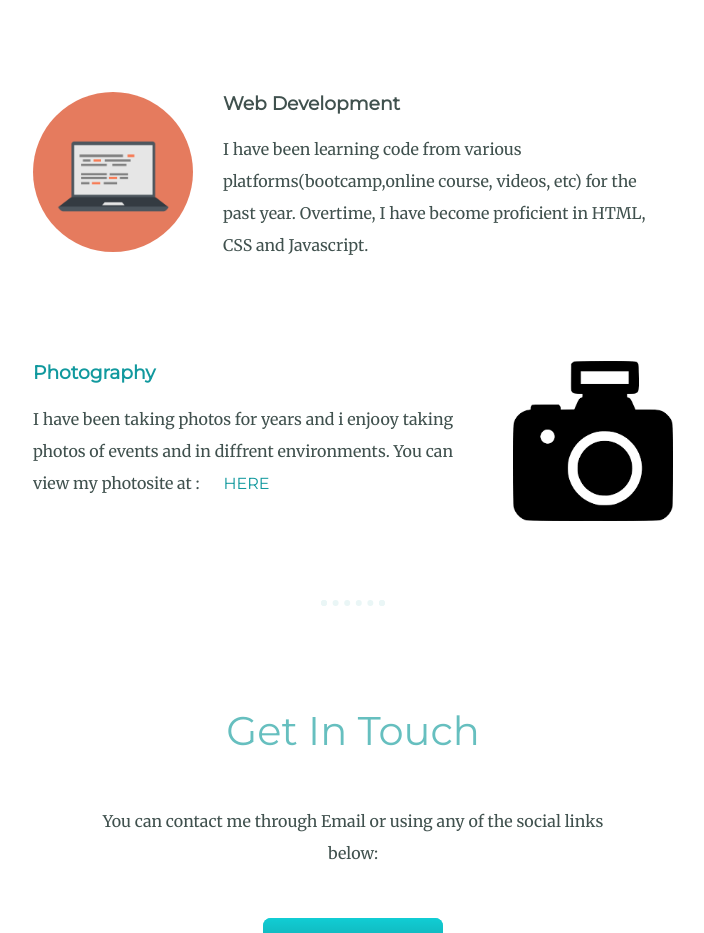
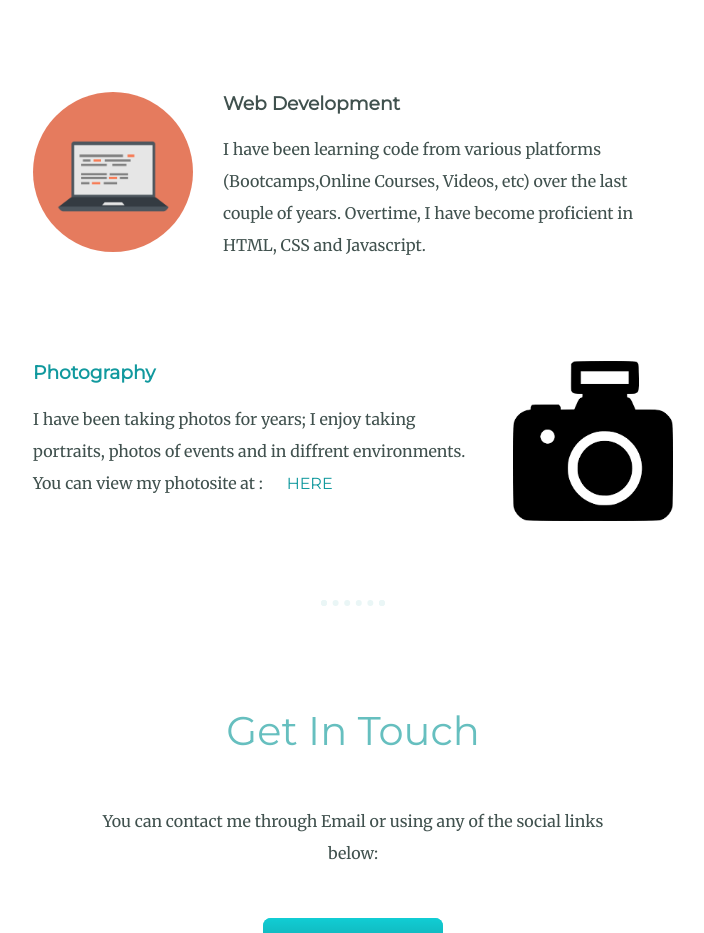
Before and after one commit to Itsme223/mysite, a plain HTML site: page index.html in a window 1280 px wide. Shown: the part 1660-2593 px from the top of the page, without its empty margins (287-991 px from the left). Drawn offline with Linux system fonts and the light colour scheme.

Commit message:
edit in index2

```diff
--- a/index.html
+++ b/index.html
@@ -31,12 +31,12 @@
       <div class="skill-row clear">
         <img class="computer" src="images/computer.png" alt="laptop with code on screen">
         <h3>Web Development</h3>
-        <p>I have been learning code from various platforms(bootcamp,online course, videos, etc) for the past year. Overtime, I have become proficient in HTML, CSS and Javascript.</p>
+        <p>I have been learning code from various platforms (Bootcamps,Online Courses, Videos, etc) over the last couple of years. Overtime, I have become proficient in HTML, CSS and Javascript.</p>
       </div>
       <div class="skill-row">
-        <img class="camera" src="images/photography.png" alt="">
+        <img class="camera" src="images/photography.png" alt="Camera-image">
         <h3 class="photo-title">Photography</h3>
-        <p>I have been taking photos for years and i enjooy taking photos of events and in diffrent environments. You can view my photosite at : <a class href="https://tevinp223.exposure.co" />HERE</a></p>
+        <p>I have been taking photos for years; I enjoy taking portraits, photos of events and in diffrent environments. You can view my photosite at : <a class href="https://tevinp223.exposure.co" />HERE</a></p>
       </div>
     </div>
     <hr>
```
